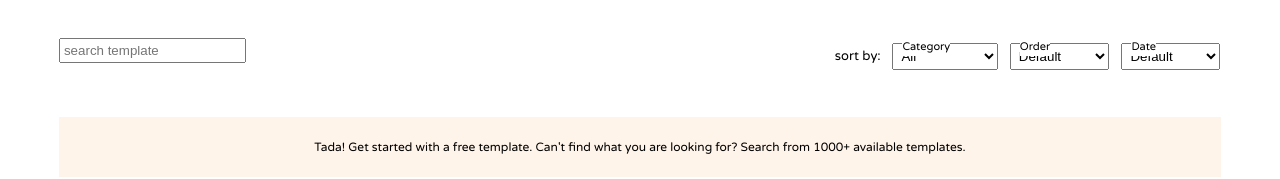
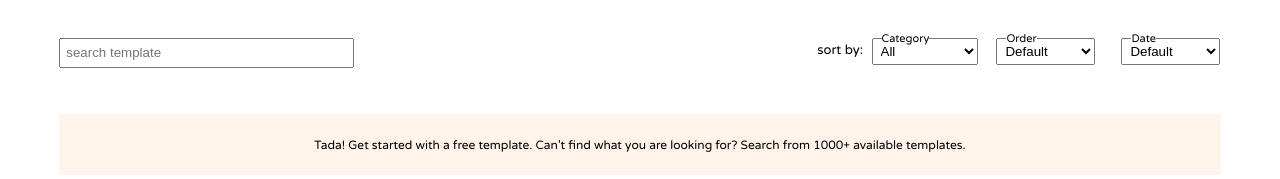
Before and after one commit to chiaka1996/formplus_assement, a React (Create React App) app: page / in a window 1280 px wide. Shown: the top 179 px of the page. Built offline with nearby package versions, Linux system fonts and the light colour scheme; no server answers.

Commit message:
worked on the mobile design

```diff
--- a/src/Components/Navigation.js
+++ b/src/Components/Navigation.js
@@ -2,10 +2,8 @@ import React from 'react';
 import "../SCSS/Navigation.scss";
 import {useSelector, useDispatch } from 'react-redux';
 import {changeCategory,
-        filteredTemplate,changeOrder, changeDate, sortByOrder, sortByDate,
-        changeSearchInput,searchInputFilter, filteredByCategory } from '../Redux/Actions';
-
-
+filteredTemplate,changeOrder, changeDate, sortByOrder, sortByDate,
+changeSearchInput,searchInputFilter, filteredByCategory } from '../Redux/Actions';
 
 const Navigation = () => {
     const dispatch = useDispatch();
@@ -13,7 +11,6 @@ const Navigation = () => {
     const order = useSelector(state => state.Order);
     const date = useSelector(state => state.Date);
     const filteredTemplate2 = useSelector(state => state.FilteredTemplates2)
-    // const filteredTemplates = useSelector(state => state.FilteredTemplates)
     const category = useSelector(state => state.Category);
     const searchText = useSelector(state => state.SearchInput);
     const FilteredCategory = useSelector(state => state.FilteredCategory)
@@ -24,7 +21,6 @@ const Navigation = () => {
         dispatch(searchInputFilter(value,FilteredCategory))
 
     }
-
 
     const changeCategoryValue = (e) => {
         const value = e.target.value;
@@ -39,7 +35,6 @@ const Navigation = () => {
             const result = allTemplates.filter( template => template.category.includes(value))
             dispatch(filteredTemplate(result))
             dispatch(filteredByCategory(result))
-
         }
     }
 
@@ -59,7 +54,6 @@ const Navigation = () => {
        dispatch(sortByDate(value, filteredTemplate2))
    }
 
-
     return (
         <div className="navContainer">
             <form className="navigationForm">
@@ -67,8 +61,10 @@ const Navigation = () => {
                 <input type="text" placeholder="search template" value={searchText} onChange={(e) => searchInput(e)}/>
                 </div>
 
-                <div className="flex"></div>
+                {/* <div className="flex"></div> */}
 
+                {/* mobile sort div*/}
+                <div className="sortDiv">
                 <div className="sortBy">sort by:</div>
 
                <div className="category">
@@ -99,6 +95,38 @@ const Navigation = () => {
                        <option value="descending">descending</option>
                    </select>
                </div>
+               </div>
+
+               {/* <div className="sortBy">sort by:</div>
+
+               <div className="category">
+                   <div>Category</div>
+                   <select onChange={(e)=>changeCategoryValue(e)} value={category}>
+                     <option value="All">All</option>
+                     <option value="E-commerce">E-commerce</option>
+                     <option value="Health">Health</option>
+                     <option value="Education">Education</option>
+
+                   </select>
+               </div>
+
+               <div className="order">
+                   <div>Order</div>
+                   <select onChange={(e) => changeOrderValue(e)} value={order}>
+                       <option value="Default">Default</option>
+                       <option value="ascending">ascending</option>
+                       <option value="descending">descending</option>
+                   </select>
+               </div>
+
+               <div className="date">
+                   <div>Date</div>
+                   <select onChange={(e) => changeDateValue(e)} value={date}>
+                       <option value="Default">Default</option>
+                       <option value="ascending">ascending</option>
+                       <option value="descending">descending</option>
+                   </select>
+               </div> */}
             </form>
         </div>
     )
--- a/src/Components/Templates.js
+++ b/src/Components/Templates.js
@@ -5,8 +5,8 @@ import '../SCSS/Templates.scss';
 const Records = () => {
     const currentTemplates = useSelector(state => state.SinglePageTemp);
     const category = useSelector(state=>state.Category);
-    console.log(currentTemplates);
-    // const template = useSelector(state => state.singlePageTemplate);
+    const templatesFound = useSelector(state => state.FilteredTemplates);
+
     return (
         <div className="templates">
 
@@ -16,7 +16,7 @@ const Records = () => {
 
             <div className="templateHeader">
             <span className="templateName">{category} Template</span>
-            <span className="totalTemplateFound">{currentTemplates.length} Templates found</span>
+            <span className="totalTemplateFound">{templatesFound.length} Templates found</span>
             </div>
 
             <div className="templateFlex">
--- a/src/SCSS/Navigation.scss
+++ b/src/SCSS/Navigation.scss
@@ -1,46 +1,54 @@
+$top: 15%;
+$topMobile: -14%;
+//mobile design
 .navContainer{
-    padding-top: 1%;
+    padding-top: 0;
     width: 100%;
     font-family: 'Varela Round', sans-serif;
 }
 
-.flex {
-    flex: 1;
+.navigationForm {
+    // display: flex;
+    // flex-direction: column;
+    width: 100%;
 }
 
-.navigationForm {
+.searchInputDiv {
+    margin: 0 2.3% 0 0;
+
+    input{
+        padding: 2%;
+        width: 100%;
+    }
+}
+
+.sortDiv{
     display: flex;
     flex-direction: row;
+    margin: 4% 2% 0 0;
+    flex-wrap: wrap;
+    justify-content: space-evenly;
     width: 100%;
-}
-.searchInputDiv {
-    width: 180px;
-    margin: 1% 0 0 0;
-
-    input{
-        padding: 1.9%;
-    }
-
 }
 
 .sortBy {
     margin-right: 1%;
     position: relative;
-    padding-top: 1.9%;
+    padding-top: 3.9%;
     font-size: 13px;
 }
 
 .category {
     position: relative;
     width: 100px;
-    margin-right: 1.5%;
+    margin-right: 4.5%;
     padding-top: 1.5%;
 
     div{
         position: absolute;
-        top: 30%;
+        top: $topMobile;
         left: 10%;
-        line-height: 1.5;
+        line-height: 1.3;
         font-size: 11px;
         background-color: white;
     }
@@ -58,9 +66,9 @@
 
     div{
         position: absolute;
-        top: 30%;
+        top: $topMobile;
         left: 10%;
-        line-height: 1.5;
+        line-height: 1.3;
         font-size: 11px;
         background-color: white;
     }
@@ -74,12 +82,13 @@
     width: 100px;
     // margin-right: 0.5%;
     padding-top: 1.5%;
+    margin-top: 2.3%;
 
     div{
         position: absolute;
-        top: 30%;
+        top: $topMobile;
         left: 10%;
-        line-height: 1.5;
+        line-height: 1.3;
         font-size: 11px;
         background-color: white;
     }
@@ -87,3 +96,102 @@
         padding: 4%;
     }
 }
+
+//web design
+@media only screen and (min-width: 769px) {
+.navContainer{
+    padding-top: 1%;
+    width: 100%;
+    font-family: 'Varela Round', sans-serif;
+}
+
+.navigationForm {
+    display: flex;
+    flex-direction: row;
+    width: 100%;
+}
+
+.searchInputDiv {
+    margin: 1% 0 0 0;
+
+    input{
+        padding: 2%;
+        width: 280px;
+    }
+
+}
+
+.sortDiv{
+    display: flex;
+    flex-direction: row;
+    margin: 0% 0 0 4%;
+    justify-content: flex-end;
+    width: 100%;
+}
+
+.sortBy {
+    margin-right: 1%;
+    position: relative;
+    padding-top: 1.9%;
+    font-size: 13px;
+}
+
+.category {
+    position: relative;
+    width: 100px;
+    margin-right: 3%;
+    padding-top: 1.5%;
+
+    div{
+        position: absolute;
+        top: $top;
+        left: 10%;
+        line-height: 1.3;
+        font-size: 11px;
+        background-color: white;
+    }
+
+    select {
+        padding: 4%;
+    }
+}
+
+.order {
+    position: relative;
+    width: 100px;
+    margin-right: 3%;
+    padding-top: 1.5%;
+
+    div{
+        position: absolute;
+        top: $top;
+        left: 10%;
+        line-height: 1.3;
+        font-size: 11px;
+        background-color: white;
+    }
+    select {
+        padding: 4%;
+    }
+}
+
+.date {
+    position: relative;
+    width: 100px;
+    // margin-right: 0.5%;
+    padding-top: 1.5%;
+    margin-top: 0;
+
+    div{
+        position: absolute;
+        top: $top;
+        left: 10%;
+        line-height: 1.3;
+        font-size: 11px;
+        background-color: white;
+    }
+    select {
+        padding: 4%;
+    }
+}
+  }
--- a/src/SCSS/Pagination.scss
+++ b/src/SCSS/Pagination.scss
@@ -1,3 +1,4 @@
+//mobile design
 .pagination {
     position: relative;
     width: 100%;
@@ -10,19 +11,52 @@
     left: 3%;
     color: #3F3F3F;
     line-height: 28px;
-    font-size: 18px;
+    font-size: 14px;
     cursor: pointer;
 }
 
 .numbers {
     position: absolute;
     top: 0.5%;
-    left: 48%;
+    left: 40%;
     line-height: 23px;
-    font-size: 16px;
+    font-size: 12px;
     font-weight: bolder;
     color: #3F3F3F;
     width: 100px
+}
+
+.next {
+    position: absolute;
+    top: 0.5%;
+    right: 5%;
+    line-height: 28px;
+    font-size: 14px;
+    color: #3F3F3F;
+    cursor: pointer;
+    display: flex;
+}
+
+.one {
+    background-color: #FFFFFF;
+    border: 1px solid #3F3F3F;
+    border-radius: 3px;
+    padding: 7%;
+}
+
+.arrow {
+    font-size: 26px;
+    margin-left: 11%;
+}
+
+@media only screen and (min-width: 768px) {
+.previous {
+    font-size: 18px;
+}
+
+.numbers {
+    left: 48%;
+    font-size: 16px;
 }
 
 .next {
@@ -37,13 +71,10 @@
 }
 
 .one {
-    background-color: #FFFFFF;
-    border: 1px solid #3F3F3F;
-    border-radius: 3px;
     padding: 8%;
 }
 
 .arrow {
     font-size: 30px;
-    margin-left: 11%;
 }
+}
--- a/src/SCSS/Templates.scss
+++ b/src/SCSS/Templates.scss
@@ -31,17 +31,16 @@
 
 .templateFlex{
     display: flex;
-    flex-direction: row;
+    flex-direction: column;
     flex-wrap: wrap;
     justify-content: space-between;
-    margin-top: 8%;
+    margin-top: 15%;
 }
 
 .temp {
     position: relative;
-    width: 30%;
+    width: 100%;
     height: 180px;
-    // padding: 1% 1% 0 1%;
     border-radius: 2px;
     box-shadow: 0 4px 30px rgba(0, 0, 0, 0.08);
     margin-bottom: 5%;
@@ -54,13 +53,39 @@
         color: #333447;
     }
 
-    .templateDescription {
-        padding: 1% 1% 1% 6%;
+.templateDescription {
+    padding: 1% 1% 1% 6%;
+    font-size: 14px;
+    line-height: 17px;
+    color: #3F3E3E;;
+}
+
+.link {
+    background-color: #F9F9F9;
+    position: absolute;
+    bottom:0;
+    width: 95%;
+    padding: 2% 0 2% 5%;
+
+    a{
+        text-decoration: none;
         font-size: 14px;
-        line-height: 17px;
-        color: #3F3E3E;;
+        color: #08BD37;
+        line-height: 14px;
+        font-weight: bolder;
+
     }
+ }
+}
 
+@media only screen and (min-width: 768px) {
+.templateFlex{
+    flex-direction: row;
+    margin-top: 8%;
+}
+
+.temp {
+    width: 30%;
 }
 
 
@@ -80,3 +105,4 @@
 
     }
 }
+}
```
Also changed, not shown: src/App.js (line endings or trailing spaces), src/Components/Pagination.js (line endings or trailing spaces).
